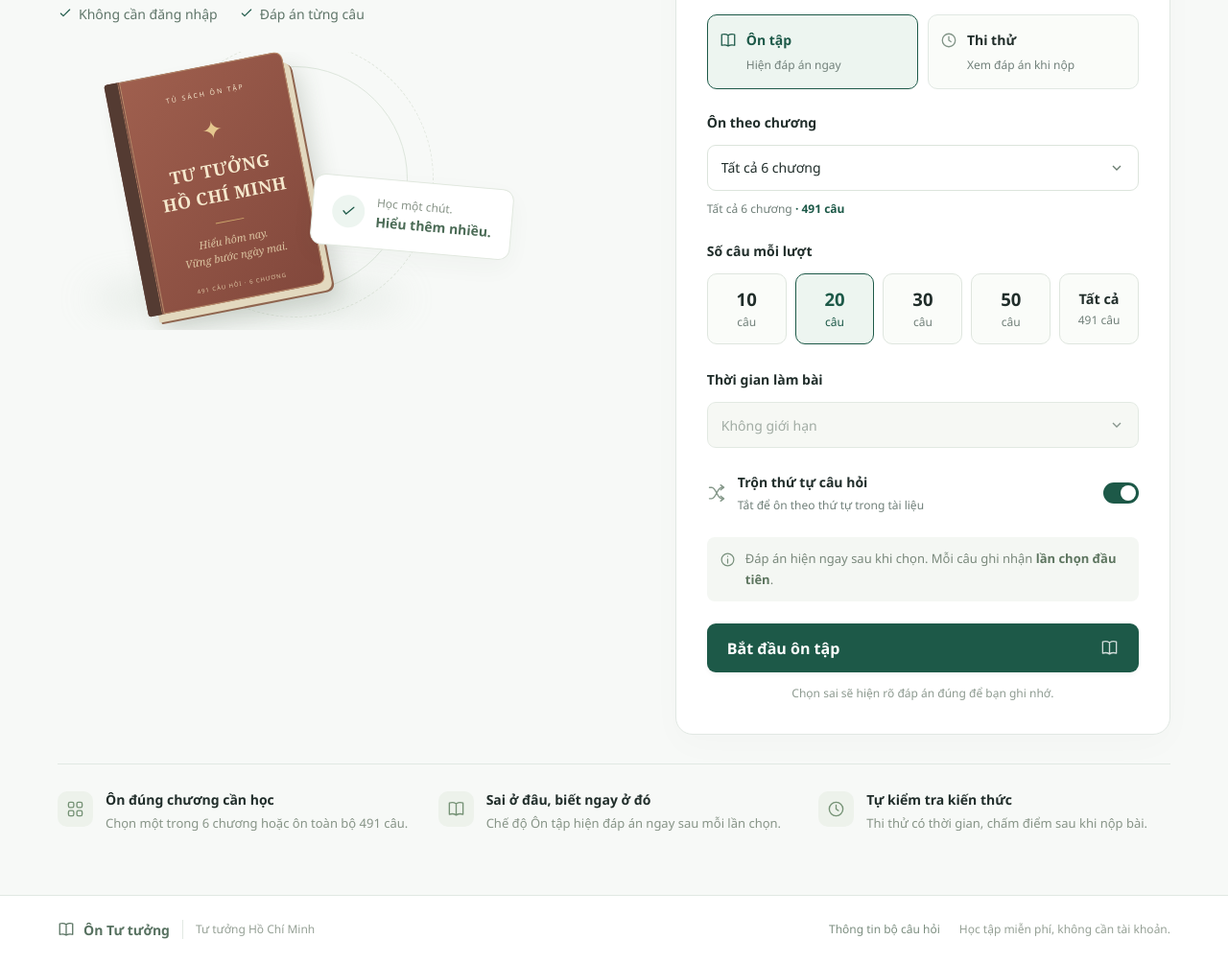
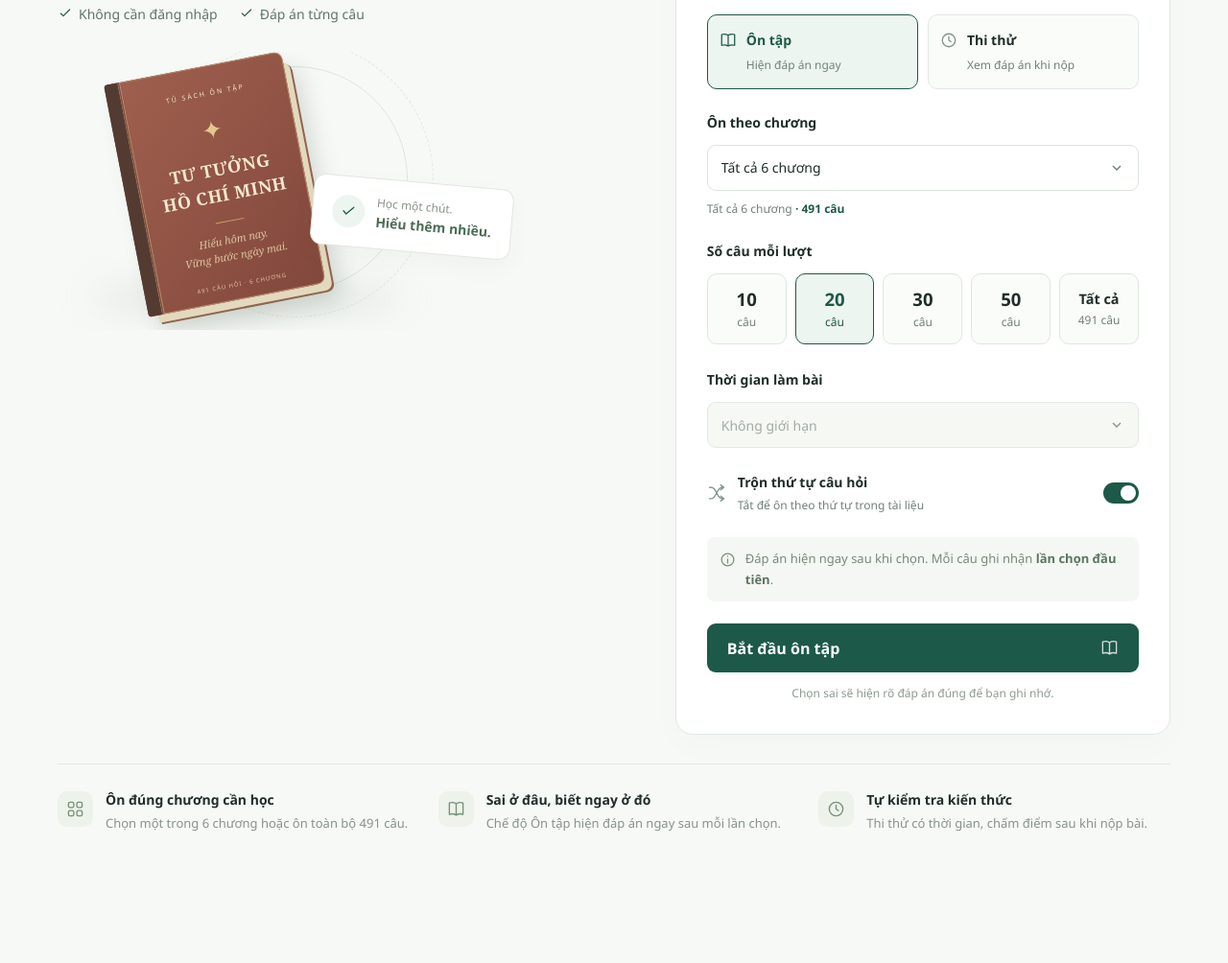
Before and after one commit to anhphuc0508/luyen-tu-tuong-hcm, a plain HTML site: page dist/index.html in a window 1280 px wide. Shown: the part 449-1453 px from the top of the page at 96% size. After the commit the page ends 1382 px from the top, so only its background shows below. Drawn offline with Linux system fonts and the light colour scheme.

Commit message:
Remove footer section from index.html

```diff
--- a/dist/index.html
+++ b/dist/index.html
@@ -38,7 +38,6 @@
     <span class="header-badge">522 câu hỏi <span>·</span> Miễn phí</span>
   </div></header>
   <main id="main" tabindex="-1"><div class="loading"><svg><use href="#i-book"/></svg><p>Đang chuẩn bị bộ câu hỏi…</p></div></main>
-  <footer class="site-footer"><div class="footer-inner"><div class="footer-brand"><svg><use href="#i-book"/></svg><span>Ôn Tư tưởng</span><span class="footer-subject">Tư tưởng Hồ Chí Minh</span></div><div class="footer-links"><button data-action="about">Thông tin bộ câu hỏi</button><span>Học tập miễn phí, không cần tài khoản.</span></div></div></footer>
   <dialog id="dialog"><form method="dialog"><span class="eyebrow" id="dialog-eyebrow">ÔN TƯ TƯỞNG</span><h2 id="dialog-title"></h2><div id="dialog-content"></div><div class="dialog-actions"><button class="btn secondary" value="cancel" id="dialog-cancel">Quay lại</button><button class="btn primary" value="confirm" id="dialog-confirm">Xác nhận</button></div></form></dialog>
   <div id="toast" role="status" aria-live="polite"></div>
   <noscript><div class="noscript">Bạn cần bật JavaScript để làm bài trắc nghiệm.</div></noscript>
```
